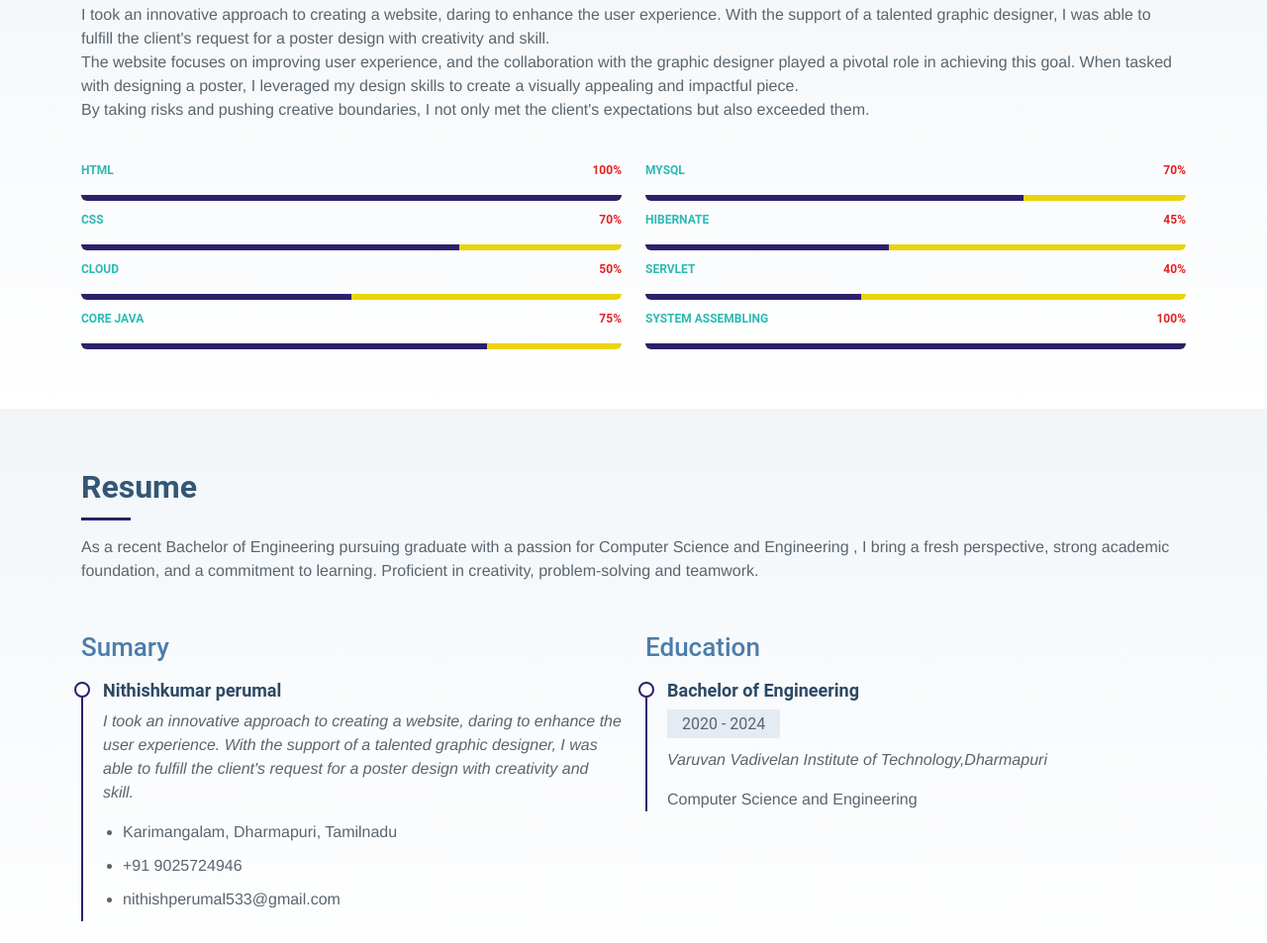
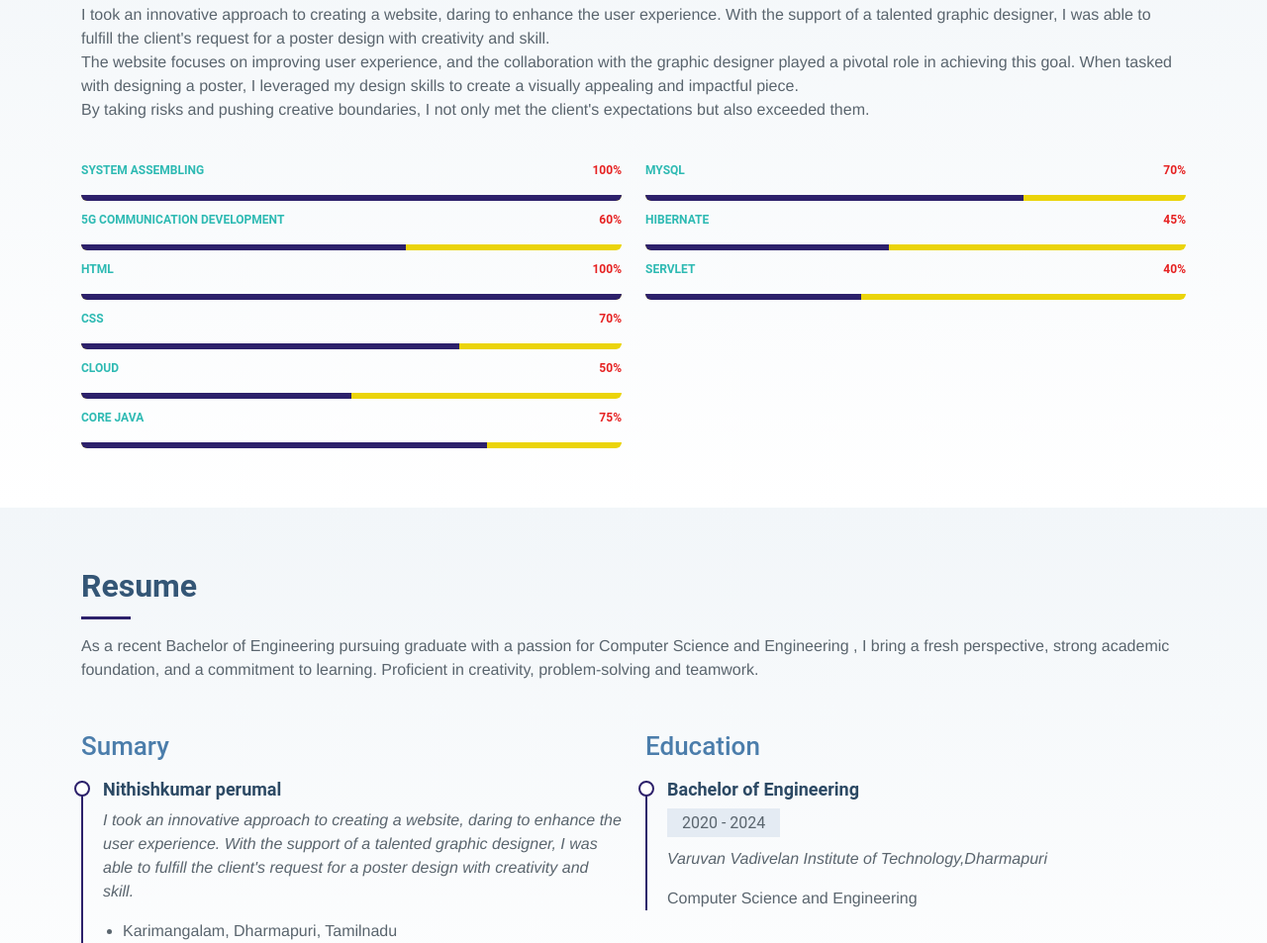
Before and after one commit to Nithishkumar-90/Portfolio, a plain HTML site: page index.html in a window 1280 px wide. Shown: the part 1463-2416 px from the top of the page at 99% size. Drawn offline with Linux system fonts and the light colour scheme; a web font is replaced by a local one.

Commit message:
index.html

```diff
--- a/index.html
+++ b/index.html
@@ -127,6 +127,18 @@
         <div class="row skills-content">
 
           <div class="col-lg-6">
+	    <div class="progress">
+              <span class="skill">SYSTEM ASSEMBLING<i class="val">100%</i></span>
+              <div class="progress-bar-wrap">
+                <div class="progress-bar" role="progressbar" aria-valuenow="100" aria-valuemin="0" aria-valuemax="100"Style="background-color: #2D216B;"></div>
+              </div>
+            </div>
+            <div class="progress">
+              <span class="skill">5G Communication Development <i class="val">60%</i></span>
+              <div class="progress-bar-wrap">
+                <div class="progress-bar" role="progressbar" aria-valuenow="60" aria-valuemin="0" aria-valuemax="100"Style="background-color: #2D216B;"></div>
+              </div>
+            </div>
 
             <div class="progress">
               <span class="skill">HTML <i class="val">100%</i></span>
@@ -179,12 +191,6 @@
               <span class="skill">Servlet <i class="val">40%</i></span>
               <div class="progress-bar-wrap">
                 <div class="progress-bar" role="progressbar" aria-valuenow="40" aria-valuemin="0" aria-valuemax="100" Style="background-color: #2D216B;"></div>
-              </div>
-            </div>
-            <div class="progress">
-              <span class="skill">SYSTEM ASSEMBLING<i class="val">100%</i></span>
-              <div class="progress-bar-wrap">
-                <div class="progress-bar" role="progressbar" aria-valuenow="100" aria-valuemin="0" aria-valuemax="100"Style="background-color: #2D216B;"></div>
               </div>
             </div>
 
```
